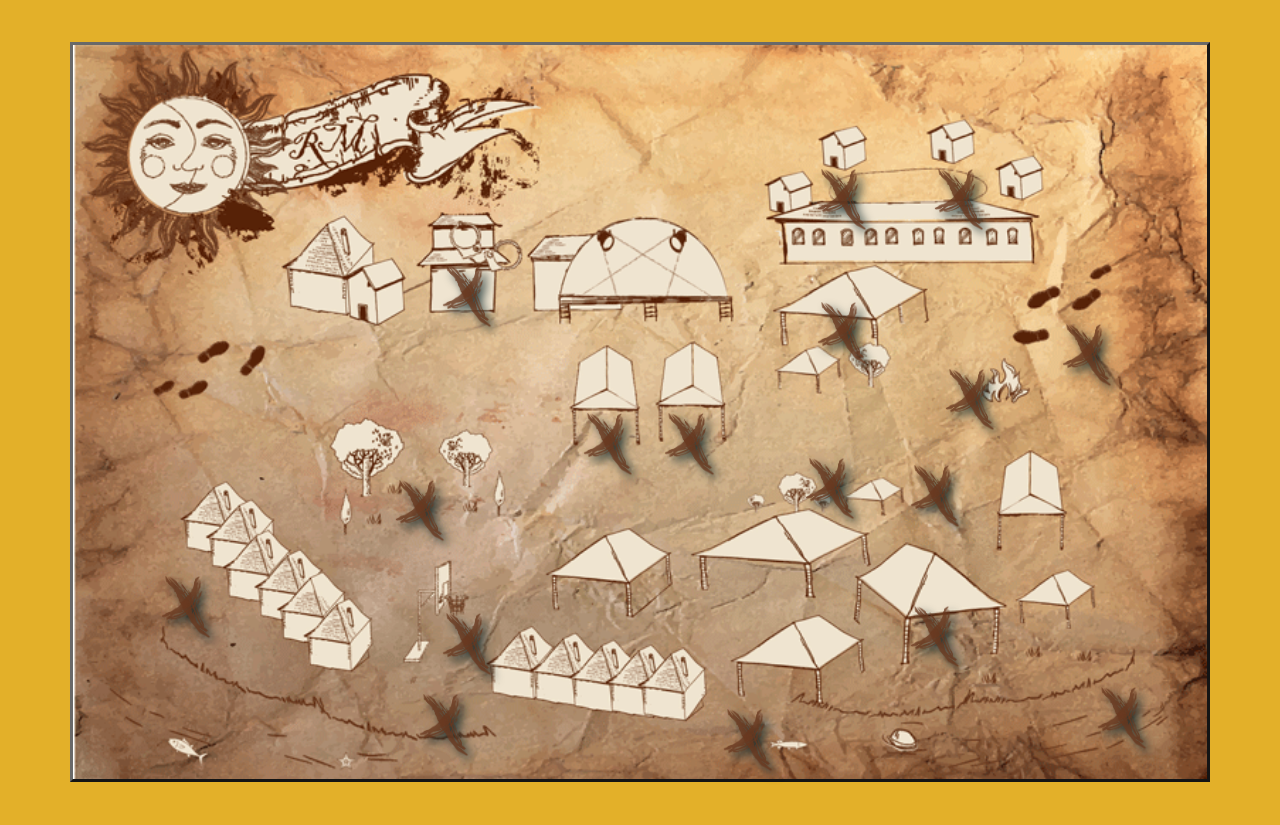
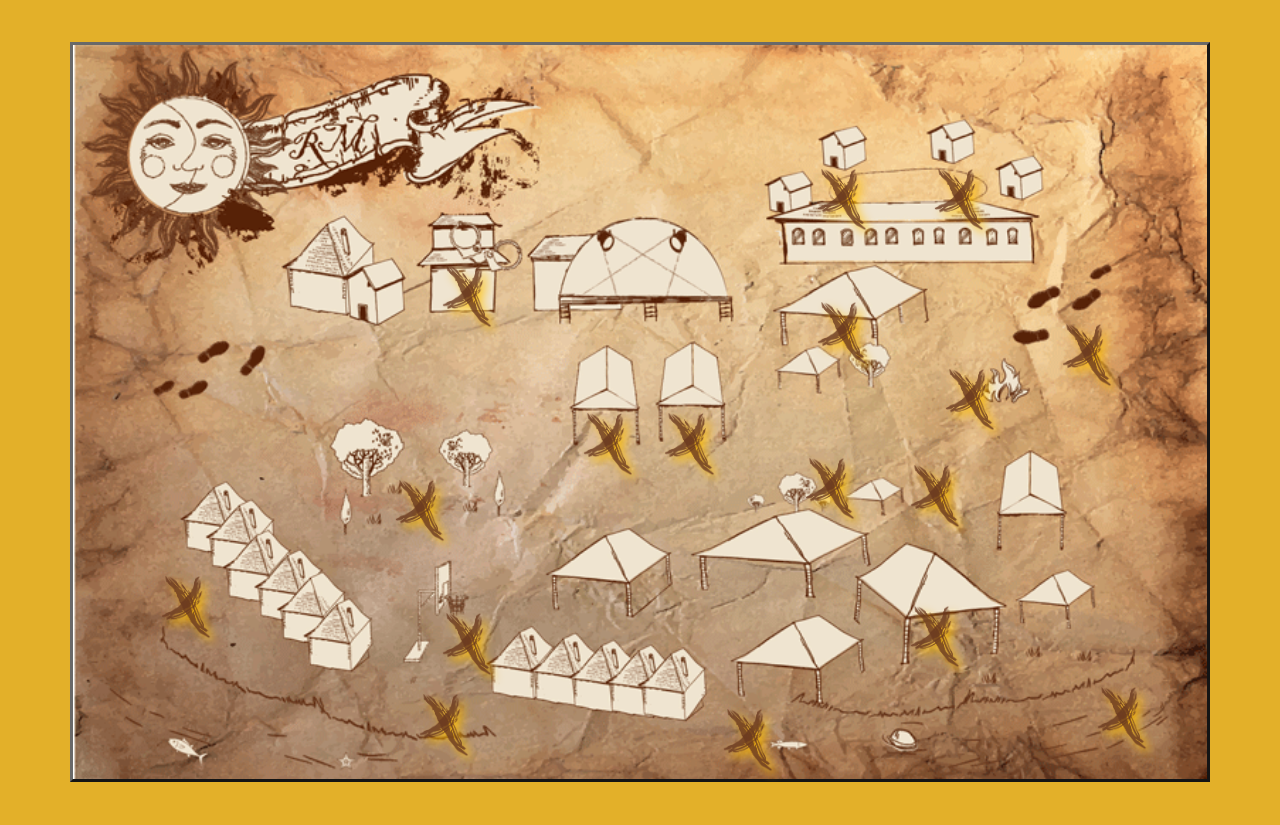
Before and after one commit to b02902078/msseed-test, a PHP site: page /map.php in a window 1280 px wide. Shown: the part 51-876 px from the top of the page. Run offline with PHP 8.4, Linux system fonts and the light colour scheme; data that the repository does not hold is empty.

Commit message:
change brown color

```diff
--- a/css/map.css
+++ b/css/map.css
@@ -138,7 +138,7 @@
 }
 .map-marker-brown {
 	width: 4vw;
-	-moz-filter: drop-shadow(5px 5px 5px #0e272a);
-	-webkit-filter: drop-shadow(5px 5px 5px #0e272a);
-	filter: drop-shadow(5px 5px 5px #0e272a);
+	-moz-filter: drop-shadow(5px 5px 5px #FFBF00);
+	-webkit-filter: drop-shadow(5px 5px 5px #FFBF00);
+	filter: drop-shadow(5px 5px 5px #FFBF00);
 }
```
